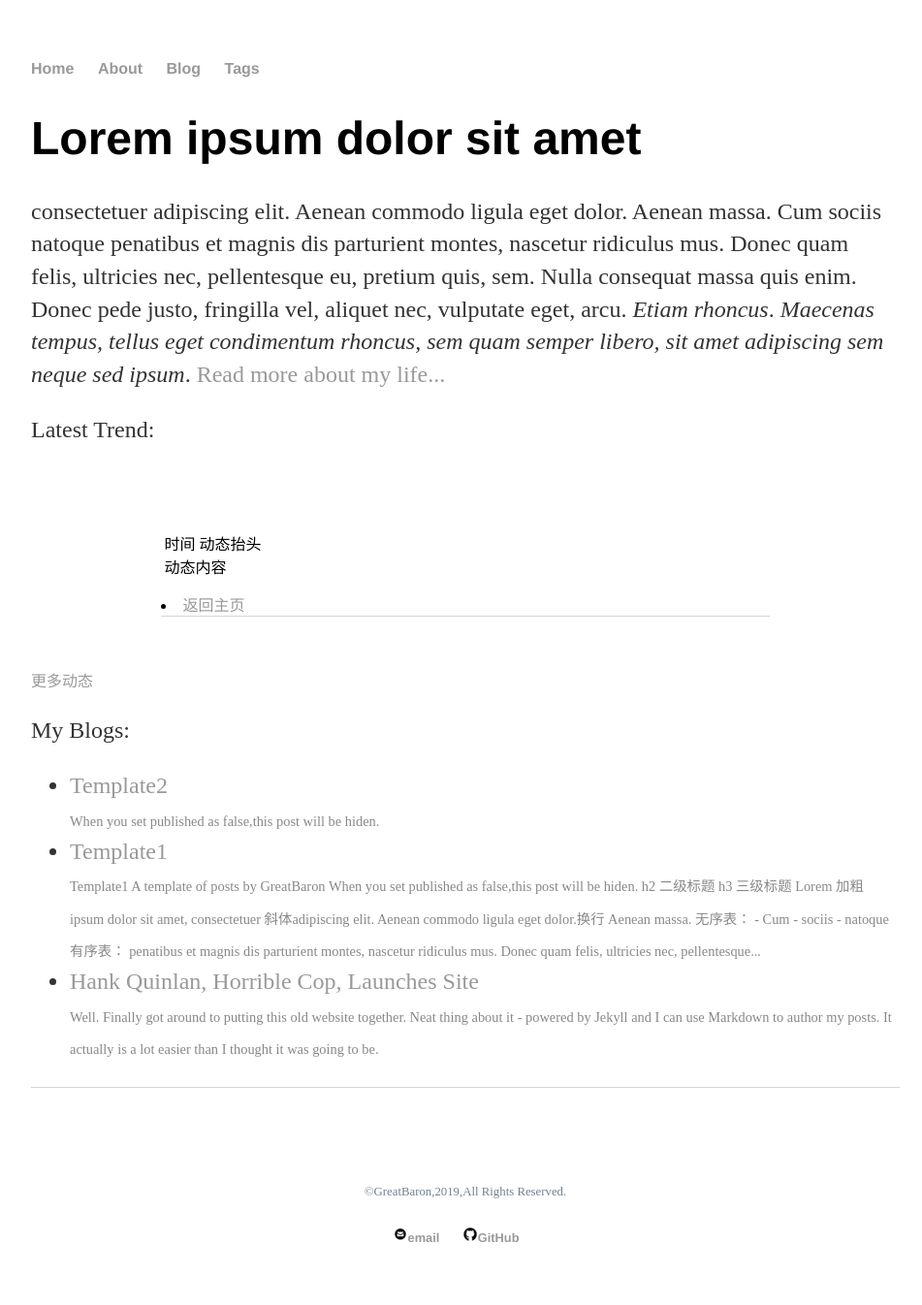
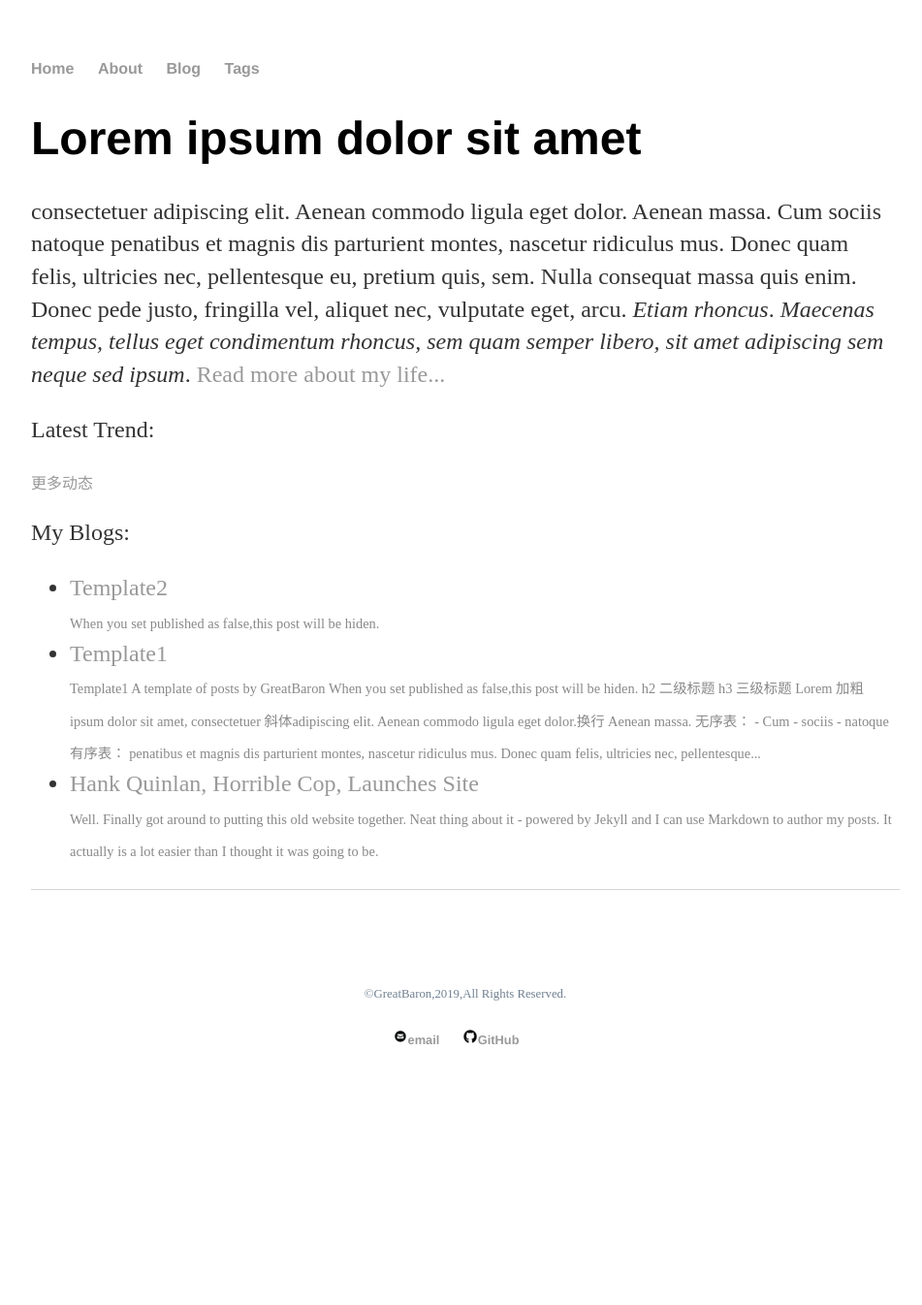
Before and after one commit to FameAndFarm/AndrewImalion.github.io, a Jekyll site: the page built from index.html, in a window 1280 px wide. Shown: the whole page at 97% size, without its empty margins (160-1111 px from the left). Built offline with Jekyll 4.4.1, drawn with Linux system fonts in a browser that asks for light colours; after the commit the page ends 1142 px from its top, so only the background shows below that.

Commit message:
Update index.html

```diff
--- a/index.html
+++ b/index.html
@@ -15,7 +15,6 @@ title: Index
 
 <div>
     <p>Latest Trend:</p>
-    <embed type="text/html" height="200" width="100%" src="trend.html" class="trend-abstract"  scroll="no" />
     <a href="trend.html">更多动态</a></p>
 </div>
 
```
